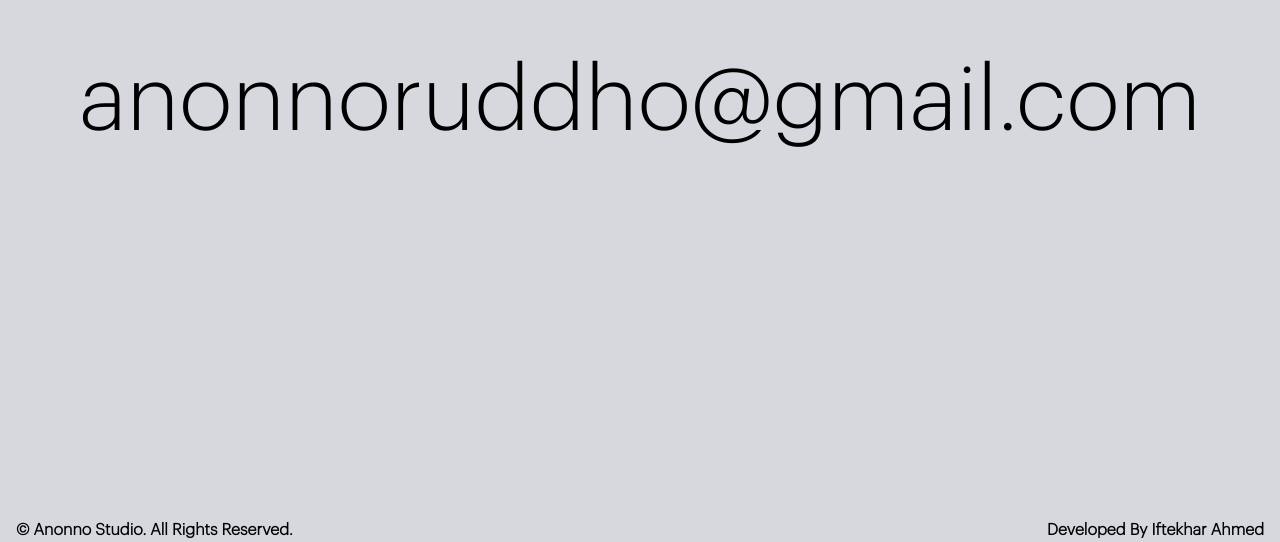
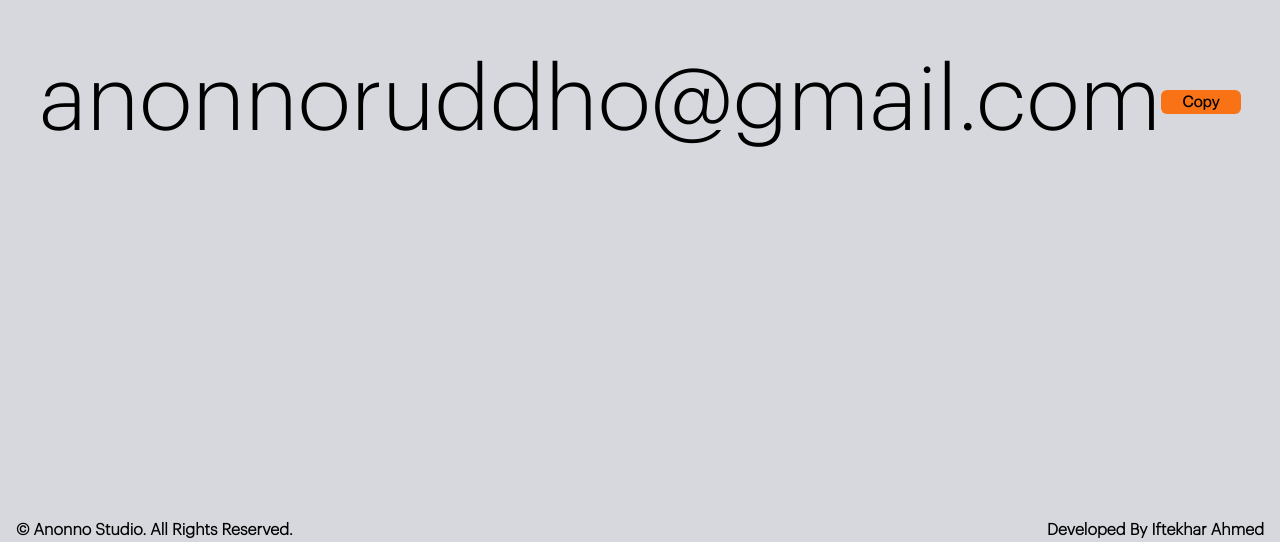
Before and after one commit to ahmedrimon/anonno--portfolio, a Next.js app: page / in a window 1280 px wide. Shown: the part 4199-4741 px from the top of the page. Built offline with nearby package versions, Linux system fonts and the light colour scheme.

Commit message:
add copy sign

```diff
--- a/components/Footer/Footer.tsx
+++ b/components/Footer/Footer.tsx
@@ -1,5 +1,12 @@
+import Link from "next/link";
 export default function Footer() {
      return <section className="bg-[#D7D8DD] h-screen flex justify-center items-center">
-          <h1 className="font-graphik font-normal text-[7vw]">anonnoruddho@gmail.com</h1>
+          <span className="font-graphik font-normal text-[7vw]">anonnoruddho@gmail.com</span>
+          <button
+               onClick={() => navigator.clipboard.writeText('anonnoruddho@gmail.com')}
+               className="bg-orange-500 font-montreal__medium w-20 rounded-md"
+          >
+               Copy
+          </button>
      </section>
 }
```
